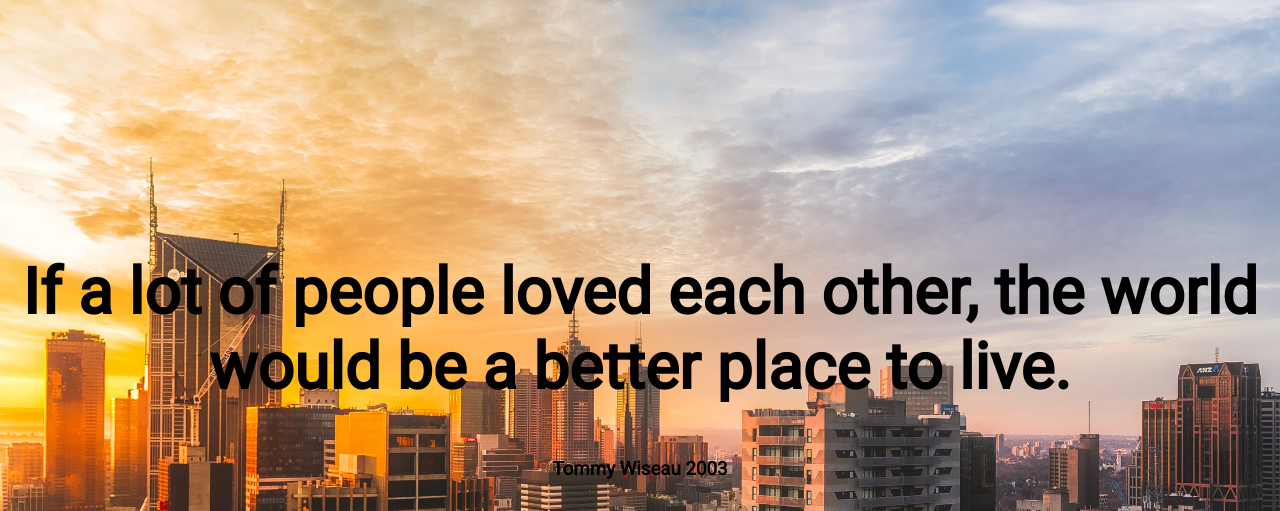
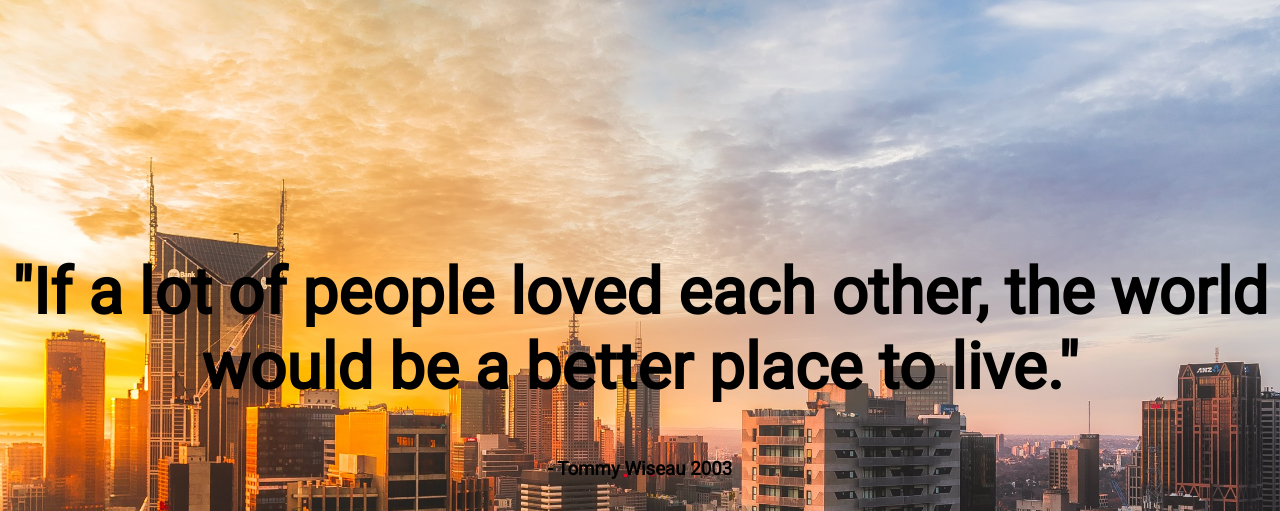
Before and after one commit to kelvin-273/kelvin-273.github.io, a plain HTML site: page index.html in a window 1280 px wide. Shown: the top 511 px of the page. Drawn offline with Linux system fonts and the light colour scheme; a web font is replaced by a local one.

Commit message:
quotation marks and a dash

```diff
--- a/index.html
+++ b/index.html
@@ -10,8 +10,8 @@
       <div class="inner">
         <div class="trans-box">
           <div class="content">
-            <h1>If a lot of people loved each other, the world would be a better place to live.</h1>
-            <h3>Tommy Wiseau 2003</h3>
+            <h1>"If a lot of people loved each other, the world would be a better place to live."</h1>
+            <h3>- Tommy Wiseau 2003</h3>
             <a class="icon" href="https://github.com/kelvin-273">
               <!-- <img src="./GitHub-Mark/PNG/GitHub-Mark-Light-64px.png" alt="here"> -->
               <svg class="icon" aria-labelledby="simpleicons-github-icon" role="img" viewBox="0 0 24 24">
```
